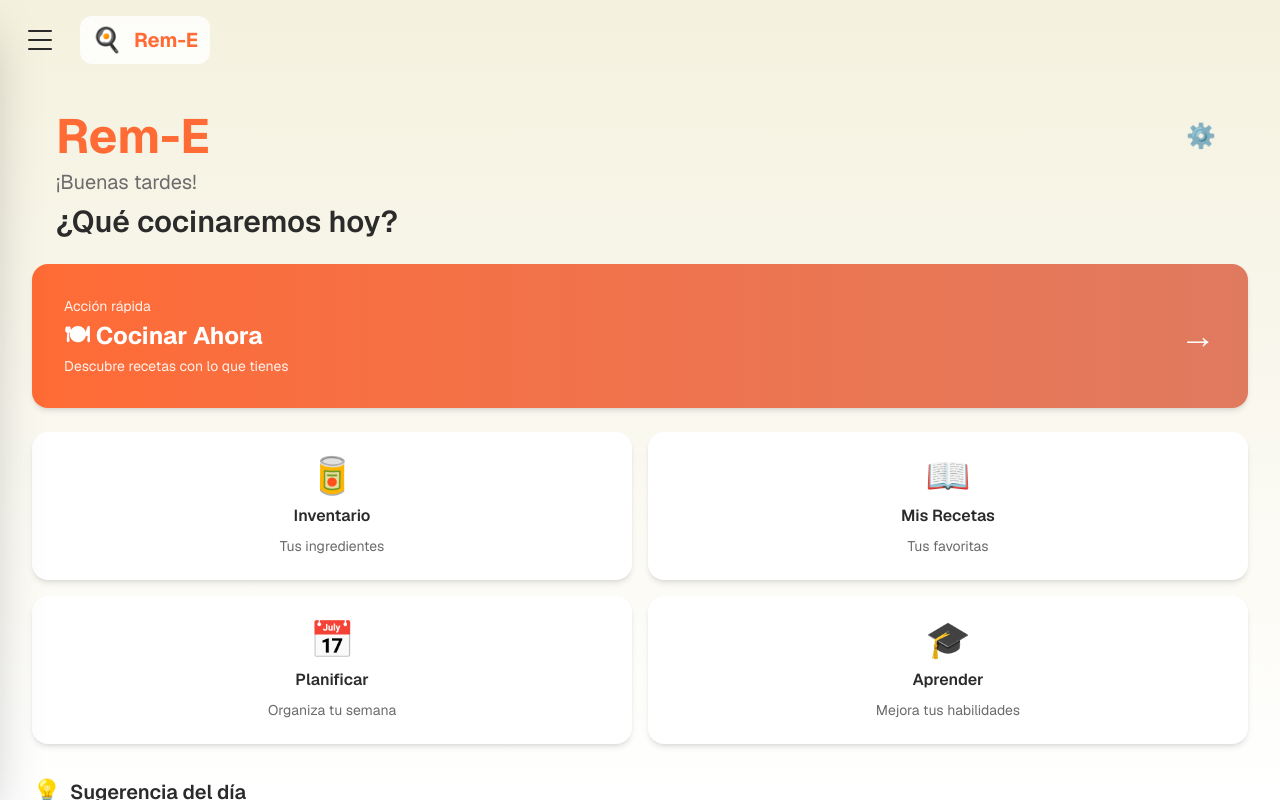
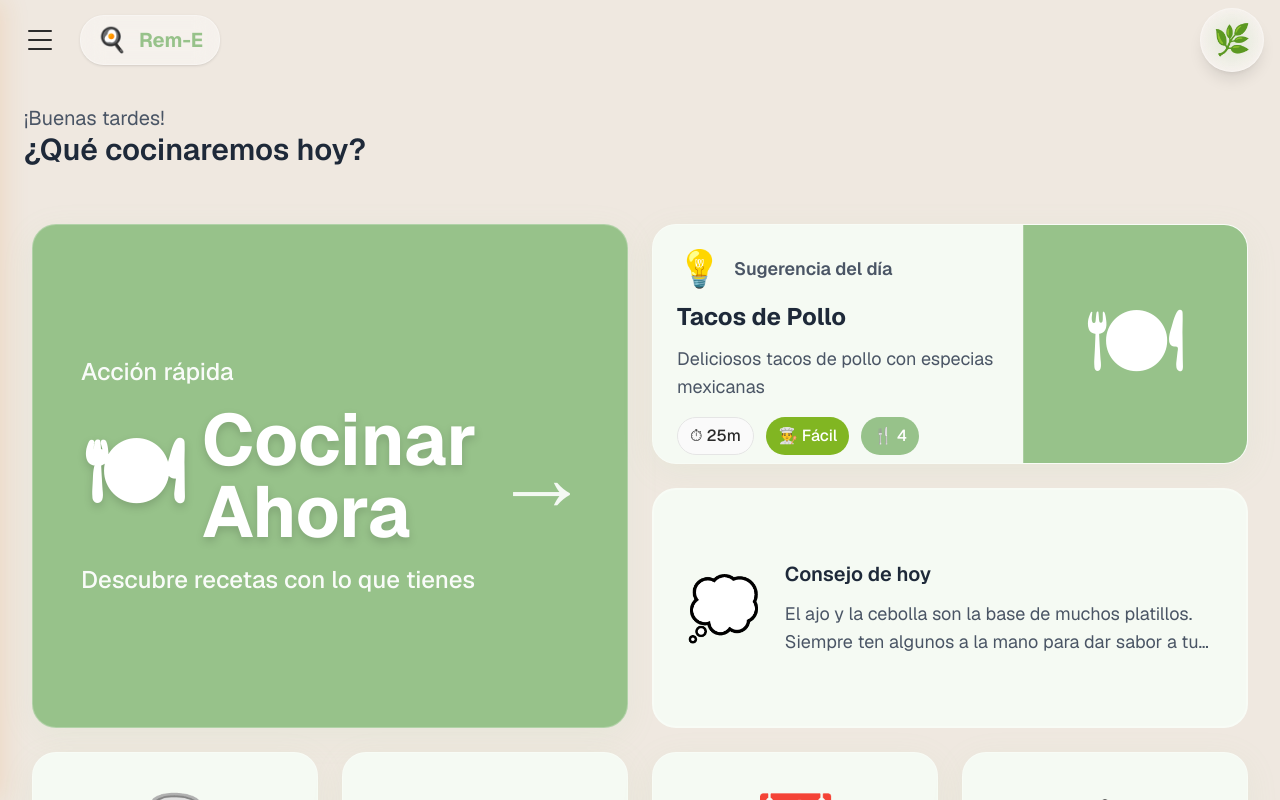
Before and after one commit to onofrela/rem-e, a Next.js app: page / in a window 1280 px wide. Built offline with nearby package versions, Linux system fonts and the light colour scheme.

Commit message:
iPad Change

```diff
--- a/app/layout.tsx
+++ b/app/layout.tsx
@@ -1,6 +1,7 @@
 import type { Metadata, Viewport } from "next";
 import { Geist, Geist_Mono } from "next/font/google";
 import "./globals.css";
+import { ThemeProvider } from "@/contexts/ThemeContext";
 
 const geistSans = Geist({
   variable: "--font-geist-sans",
@@ -41,7 +42,9 @@ export default function RootLayout({
       <body
         className={`${geistSans.variable} ${geistMono.variable} antialiased`}
       >
-        {children}
+        <ThemeProvider>
+          {children}
+        </ThemeProvider>
       </body>
     </html>
   );
--- a/app/page.tsx
+++ b/app/page.tsx
@@ -21,171 +21,166 @@ export default function Home() {
 
   return (
     <MainLayout>
-      <div className="min-h-screen pb-20 md:pb-8">
-        {/* Header Section */}
-        <div className="pt-8 pb-12 px-4 md:px-6">
-          <div className="container mx-auto max-w-4xl">
-            <div className="flex items-center justify-between mb-2 animate-fadeInDown">
-              <h1 className="text-3xl sm:text-4xl md:text-5xl font-bold text-[var(--color-primary)]">
-                Rem-E
-              </h1>
-              <Link href="/settings">
-                <button className="text-2xl p-2 hover:bg-[var(--color-surface)] rounded-full transition-colors">
-                  ⚙️
-                </button>
-              </Link>
-            </div>
-            <p className="text-lg md:text-xl text-[var(--color-text-secondary)]">
-              {greeting}
-            </p>
-            <h2 className="text-2xl md:text-3xl font-semibold mt-2 text-[var(--color-text-primary)]">
-              ¿Qué cocinaremos hoy?
-            </h2>
-          </div>
+      {/* Contenedor principal que ocupa toda la altura disponible */}
+      <div className="flex-1 flex flex-col min-h-0"> {/* clave: min-h-0 */}
+
+        {/* Compact greeting header - only on tablet+ */}
+        <div className="hidden md:block px-6 py-6 flex-shrink-0"> {/* flex-shrink-0 para que no se encoja */}
+          <p className="text-lg md:text-xl text-gray-600">{greeting}</p>
+          <h2 className="text-2xl md:text-3xl font-semibold text-gray-800">¿Qué cocinaremos hoy?</h2>
         </div>
 
-        <div className="container mx-auto max-w-4xl px-4 md:px-6 -mt-6">
-          {/* Primary Action - Cook Now */}
-          <Link href="/cook">
-            <Card
-              variant="elevated"
-              padding="lg"
-              hoverable
-              className="mb-6 bg-gradient-to-r from-[var(--color-primary)] to-[var(--color-secondary)] border-none animate-scaleIn"
-            >
-              <div className="flex items-center justify-between text-white">
+        {/* Grid Container */}
+        <div className="flex-1 p-4 md:p-6 lg:p-8 min-h-0 overflow-auto"> {/* clave: flex-1 y min-h-0 */}
+          {/* Mobile: 2-column vertical | Tablet: 4-column horizontal grid with variable sizes */}
+          <div className="grid grid-cols-2 md:grid-cols-4 auto-rows-[minmax(140px,auto)] md:auto-rows-[minmax(240px,1fr)] gap-3 md:gap-5 lg:gap-6 w-full h-full">
+
+            {/* Cook Now - 2x2 tile (Hero) */}
+            <Link href="/cook" className="col-span-2 row-span-2">
+              <Card
+                variant="elevated"
+                padding="lg"
+                hoverable
+                className="h-full animate-scaleIn flex flex-col justify-center relative overflow-hidden"
+                style={{ backgroundColor: 'var(--color-primary)' }}
+              >
+                <div className="relative flex flex-row md:flex-row items-center md:justify-between text-white h-full md:px-4">
+                  <div className="text-left md:text-left flex-1">
+                    <p className="text-sm md:text-xl lg:text-2xl opacity-95 mb-3 md:mb-4 font-medium">Acción rápida</p>
+                    <h3 className="text-4xl md:text-6xl lg:text-7xl font-bold mb-3 md:mb-4 flex items-center gap-3 md:gap-4 drop-shadow-lg">
+                      <span className="text-5xl md:text-7xl lg:text-8xl">🍽</span>
+                      <span>Cocinar Ahora</span>
+                    </h3>
+                    <p className="text-sm md:text-xl lg:text-2xl opacity-95 font-medium">
+                      Descubre recetas con lo que tienes
+                    </p>
+                  </div>
+                  <div className="text-4xl md:text-7xl lg:text-8xl mt-4 md:mt-0 md:ml-4 opacity-90">→</div>
+                </div>
+              </Card>
+            </Link>
+
+            {/* Suggestion of the Day - 2x1 tile */}
+            <Link href={`/recipes/${suggestionOfTheDay.id}`} className="col-span-2 row-span-1">
+              <Card variant="elevated" padding="none" hoverable className="h-full animate-fadeInUp stagger-5 overflow-hidden flex flex-row">
+                {/* Recipe Info */}
+                <div className="p-4 md:p-6 flex flex-col justify-between flex-1">
+                  <div>
+                    <div className="flex items-center gap-2 md:gap-3 mb-2 md:mb-3">
+                      <span className="text-2xl md:text-3xl lg:text-4xl">💡</span>
+                      <span className="text-sm md:text-base lg:text-lg font-semibold text-gray-600">
+                        Sugerencia del día
+                      </span>
+                    </div>
+                    <h4 className="text-lg md:text-xl lg:text-2xl font-bold text-gray-800 mb-2 md:mb-3">
+                      {suggestionOfTheDay.name}
+                    </h4>
+                    <p className="text-sm md:text-base lg:text-lg text-gray-600 mb-3 md:mb-4 line-clamp-2">
+                      {suggestionOfTheDay.description}
+                    </p>
+                  </div>
+
+                  <div className="flex flex-wrap gap-2 md:gap-3">
+                    <Badge variant="default" className="text-xs md:text-sm lg:text-base">
+                      ⏱ {suggestionOfTheDay.time}m
+                    </Badge>
+                    <Badge variant="success" className="text-xs md:text-sm lg:text-base">
+                      👨‍🍳 {suggestionOfTheDay.difficulty}
+                    </Badge>
+                    <Badge variant="info" className="text-xs md:text-sm lg:text-base">
+                      🍴 {suggestionOfTheDay.servings}
+                    </Badge>
+                  </div>
+                </div>
+
+                {/* Recipe Image */}
+                <div className="w-32 md:w-48 lg:w-56 flex items-center justify-center text-white text-5xl md:text-7xl lg:text-8xl flex-shrink-0 border-l border-white/20" style={{ backgroundColor: 'var(--color-primary)' }}>
+                  🍽
+                </div>
+              </Card>
+            </Link>
+
+            {/* Tip of the Day - 2x1 wide tile */}
+            <div className="col-span-2 row-span-1">
+              <Card variant="outlined" padding="lg" className="h-full animate-fadeIn flex items-center">
+                <div className="flex items-center gap-4 md:gap-6 w-full">
+                  <span className="text-4xl md:text-5xl lg:text-6xl flex-shrink-0">💭</span>
+                  <div className="flex-1 min-w-0">
+                    <h4 className="text-sm md:text-lg lg:text-xl font-semibold text-gray-800 mb-2 md:mb-3">
+                      Consejo de hoy
+                    </h4>
+                    <p className="text-sm md:text-base lg:text-lg text-gray-600 line-clamp-2">
+                      El ajo y la cebolla son la base de muchos platillos. Siempre
+                      ten algunos a la mano para dar sabor a tus comidas.
+                    </p>
+                  </div>
+                </div>
+              </Card>
+            </div>
+
+            {/* Inventory - 1x1 tile */}
+            <Link href="/inventory" className="col-span-1 row-span-1">
+              <Card variant="elevated" padding="lg" hoverable className="h-full animate-fadeInUp stagger-1 flex flex-col justify-center items-center text-center gap-2 md:gap-3">
+                <span className="text-5xl md:text-6xl lg:text-7xl">🥫</span>
                 <div>
-                  <p className="text-sm opacity-90 mb-1">Acción rápida</p>
-                  <h3 className="text-xl sm:text-2xl font-bold">🍽 Cocinar Ahora</h3>
-                  <p className="text-sm opacity-90 mt-1">
-                    Descubre recetas con lo que tienes
-                  </p>
-                </div>
-                <div className="text-3xl sm:text-4xl">→</div>
-              </div>
-            </Card>
-          </Link>
-
-          {/* Secondary Actions Grid */}
-          <div className="grid grid-cols-2 gap-3 sm:gap-4 mb-8">
-            <Link href="/inventory">
-              <Card variant="elevated" padding="md" hoverable className="h-full animate-fadeInUp stagger-1">
-                <div className="flex flex-col items-center text-center gap-2">
-                  <span className="text-3xl sm:text-4xl">🥫</span>
-                  <h3 className="text-sm sm:text-base font-semibold text-[var(--color-text-primary)]">
+                  <h3 className="text-base md:text-xl lg:text-2xl font-semibold text-gray-800">
                     Inventario
                   </h3>
-                  <p className="text-xs sm:text-sm text-[var(--color-text-secondary)]">
-                    Tus ingredientes
+                  <p className="text-sm md:text-base lg:text-lg text-gray-600 mt-1 md:mt-2">
+                    Ingredientes
                   </p>
                 </div>
               </Card>
             </Link>
 
-            <Link href="/recipes">
-              <Card variant="elevated" padding="md" hoverable className="h-full animate-fadeInUp stagger-2">
-                <div className="flex flex-col items-center text-center gap-2">
-                  <span className="text-3xl sm:text-4xl">📖</span>
-                  <h3 className="text-sm sm:text-base font-semibold text-[var(--color-text-primary)]">
+            {/* My Recipes - 1x1 tile */}
+            <Link href="/recipes" className="col-span-1 row-span-1">
+              <Card variant="elevated" padding="lg" hoverable className="h-full animate-fadeInUp stagger-2 flex flex-col justify-center items-center text-center gap-2 md:gap-3">
+                <span className="text-5xl md:text-6xl lg:text-7xl">📖</span>
+                <div>
+                  <h3 className="text-base md:text-xl lg:text-2xl font-semibold text-gray-800">
                     Mis Recetas
                   </h3>
-                  <p className="text-xs sm:text-sm text-[var(--color-text-secondary)]">
-                    Tus favoritas
+                  <p className="text-sm md:text-base lg:text-lg text-gray-600 mt-1 md:mt-2">
+                    Favoritas
                   </p>
                 </div>
               </Card>
             </Link>
 
-            <Link href="/plan">
-              <Card variant="elevated" padding="md" hoverable className="h-full animate-fadeInUp stagger-3">
-                <div className="flex flex-col items-center text-center gap-2">
-                  <span className="text-3xl sm:text-4xl">📅</span>
-                  <h3 className="text-sm sm:text-base font-semibold text-[var(--color-text-primary)]">
+            {/* Plan - 1x1 tile */}
+            <Link href="/plan" className="col-span-1 row-span-1">
+              <Card variant="elevated" padding="lg" hoverable className="h-full animate-fadeInUp stagger-3 flex flex-col justify-center items-center text-center gap-2 md:gap-3">
+                <span className="text-5xl md:text-6xl lg:text-7xl">📅</span>
+                <div>
+                  <h3 className="text-base md:text-xl lg:text-2xl font-semibold text-gray-800">
                     Planificar
                   </h3>
-                  <p className="text-xs sm:text-sm text-[var(--color-text-secondary)]">
-                    Organiza tu semana
+                  <p className="text-sm md:text-base lg:text-lg text-gray-600 mt-1 md:mt-2">
+                    Tu semana
                   </p>
                 </div>
               </Card>
             </Link>
 
-            <Link href="/learn">
-              <Card variant="elevated" padding="md" hoverable className="h-full animate-fadeInUp stagger-4">
-                <div className="flex flex-col items-center text-center gap-2">
-                  <span className="text-3xl sm:text-4xl">🎓</span>
-                  <h3 className="text-sm sm:text-base font-semibold text-[var(--color-text-primary)]">
+            {/* Learn - 1x1 tile */}
+            <Link href="/learn" className="col-span-1 row-span-1">
+              <Card variant="elevated" padding="lg" hoverable className="h-full animate-fadeInUp stagger-4 flex flex-col justify-center items-center text-center gap-2 md:gap-3">
+                <span className="text-5xl md:text-6xl lg:text-7xl">🎓</span>
+                <div>
+                  <h3 className="text-base md:text-xl lg:text-2xl font-semibold text-gray-800">
                     Aprender
                   </h3>
-                  <p className="text-xs sm:text-sm text-[var(--color-text-secondary)]">
-                    Mejora tus habilidades
+                  <p className="text-sm md:text-base lg:text-lg text-gray-600 mt-1 md:mt-2">
+                    Habilidades
                   </p>
                 </div>
               </Card>
             </Link>
+
           </div>
-
-          {/* Suggestion of the Day */}
-          <div className="mb-8 animate-fadeInUp stagger-5">
-            <div className="flex items-center gap-2 mb-4">
-              <span className="text-xl sm:text-2xl">💡</span>
-              <h3 className="text-lg sm:text-xl font-semibold text-[var(--color-text-primary)]">
-                Sugerencia del día
-              </h3>
-            </div>
-
-            <Link href={`/recipes/${suggestionOfTheDay.id}`}>
-              <Card variant="elevated" padding="none" hoverable>
-                {/* Recipe Image Placeholder */}
-                <div className="h-40 sm:h-48 bg-gradient-to-br from-[var(--color-primary)] to-[var(--color-secondary)] rounded-t-xl flex items-center justify-center text-white text-5xl sm:text-6xl">
-                  🍽
-                </div>
-
-                <div className="p-4 sm:p-6">
-                  <h4 className="text-lg sm:text-xl font-bold text-[var(--color-text-primary)] mb-2">
-                    {suggestionOfTheDay.name}
-                  </h4>
-                  <p className="text-sm sm:text-base text-[var(--color-text-secondary)] mb-4">
-                    {suggestionOfTheDay.description}
-                  </p>
-
-                  <div className="flex flex-wrap gap-2 mb-4">
-                    <Badge variant="default">
-                      ⏱ {suggestionOfTheDay.time} min
-                    </Badge>
-                    <Badge variant="success">
-                      👨‍🍳 {suggestionOfTheDay.difficulty}
-                    </Badge>
-                    <Badge variant="info">
-                      🍴 {suggestionOfTheDay.servings} porciones
-                    </Badge>
-                  </div>
-
-                  <Button variant="primary" fullWidth>
-                    Ver Receta
-                  </Button>
-                </div>
-              </Card>
-            </Link>
           </div>
-
-          {/* Quick Stats/Tips */}
-          <Card variant="outlined" padding="md" className="bg-[var(--color-accent)] animate-fadeIn">
-            <div className="flex items-start gap-3">
-              <span className="text-xl sm:text-2xl">💭</span>
-              <div>
-                <h4 className="text-sm sm:text-base font-semibold text-[var(--color-text-primary)] mb-1">
-                  Consejo de hoy
-                </h4>
-                <p className="text-xs sm:text-sm text-[var(--color-text-secondary)]">
-                  El ajo y la cebolla son la base de muchos platillos. Siempre
-                  ten algunos a la mano para dar sabor a tus comidas.
-                </p>
-              </div>
-            </div>
-          </Card>
         </div>
-      </div>
     </MainLayout>
   );
 }
--- a/components/layout/MainLayout.tsx
+++ b/components/layout/MainLayout.tsx
@@ -9,13 +9,15 @@ interface MainLayoutProps {
 
 export const MainLayout: React.FC<MainLayoutProps> = ({ children }) => {
   return (
-    <div className="grid grid-rows-[auto_1fr] h-screen bg-gradient-to-b from-[var(--color-accent)] to-[var(--color-background)]">
-      <header className="sticky top-0 z-[var(--z-fixed)]">
-        <Navbar />
-      </header>
-      <main className="overflow-auto">
-        {children}
-      </main>
+    <div className="relative h-screen overflow-hidden" style={{ backgroundColor: '#EFE8E0' }}>
+      <div className="relative h-full grid grid-rows-[80px_1fr]">
+        <header className="h-20">
+          <Navbar />
+        </header>
+        <main className="overflow-auto flex flex-col">
+          {children}
+        </main>
+      </div>
     </div>
   );
 };
--- a/components/layout/Navbar.tsx
+++ b/components/layout/Navbar.tsx
@@ -3,6 +3,7 @@
 import React, { useState, useEffect } from 'react';
 import Link from 'next/link';
 import { usePathname } from 'next/navigation';
+import { ThemeToggle } from '@/components/ui/ThemeToggle';
 
 interface NavItem {
   id: string;
@@ -48,16 +49,16 @@ export const Navbar: React.FC = () => {
 
   return (
     <>
-      {/* Header Bar with Hamburger Button and Logo */}
-      <div className="flex items-center h-20 px-4 safe-area-top">
+      {/* Header Bar with Hamburger Button and Logo - Semi-Glass */}
+      <div className="flex items-center h-20 px-4">
         {/* Hamburger Button */}
         <button
           onClick={() => setIsMenuOpen(!isMenuOpen)}
           className="
             p-3
             text-[var(--color-text-primary)]
-            hover:bg-[var(--color-surface-elevated)]/80
-            rounded-lg
+            hover:bg-white/40
+            rounded-xl
             transition-all duration-200
           "
           aria-label={isMenuOpen ? 'Cerrar menú' : 'Abrir menú'}
@@ -88,12 +89,17 @@ export const Navbar: React.FC = () => {
           </div>
         </button>
 
-        {/* Logo/Brand */}
-        <div className="flex items-center gap-3 ml-4 px-3 py-2 bg-[var(--color-surface-elevated)]/80 backdrop-blur-sm rounded-lg">
+        {/* Logo/Brand with glass effect */}
+        <div className="flex items-center gap-3 ml-4 px-4 py-2 bg-white/40 backdrop-blur-md rounded-2xl border border-white/30 shadow-sm">
           <span className="text-2xl">🍳</span>
           <span className="text-xl font-bold text-[var(--color-primary)]">
             Rem-E
           </span>
+        </div>
+
+        {/* Theme Toggle - positioned on the right */}
+        <div className="ml-auto">
+          <ThemeToggle />
         </div>
       </div>
 
@@ -111,13 +117,15 @@ export const Navbar: React.FC = () => {
         }}
       />
 
-      {/* Menu Panel - slides from left with smooth animation */}
+      {/* Menu Panel - slides from left with glass effect */}
       <nav
         className={`
           fixed top-0 left-0 bottom-0 z-[var(--z-modal)]
           w-80 max-w-[85vw]
-          bg-[var(--color-surface-elevated)]
-          shadow-2xl
+          bg-white/70
+          backdrop-blur-2xl
+          border-r border-white/30
+          shadow-[4px_0_24px_rgba(230,126,34,0.15)]
           transition-transform duration-300 ease-in-out
           ${isMenuOpen ? 'translate-x-0' : '-translate-x-full'}
           safe-area-left safe-area-top safe-area-bottom
@@ -142,7 +150,7 @@ export const Navbar: React.FC = () => {
             </div>
             <button
               onClick={() => setIsMenuOpen(false)}
-              className="text-[var(--color-text-secondary)] hover:text-[var(--color-text-primary)] transition-colors p-2 rounded-lg hover:bg-[var(--color-surface)]"
+              className="text-[var(--color-text-secondary)] hover:text-[var(--color-text-primary)] transition-colors p-2 rounded-xl hover:bg-white/30"
               aria-label="Cerrar menú"
             >
               <svg
@@ -172,12 +180,12 @@ export const Navbar: React.FC = () => {
                   className={`
                     flex items-center gap-4
                     px-4 py-4
-                    rounded-xl
+                    rounded-2xl
                     transition-all duration-200
                     ${
                       active
-                        ? 'bg-[var(--color-primary)] text-white shadow-md'
-                        : 'text-[var(--color-text-secondary)] hover:bg-[var(--color-surface)] hover:text-[var(--color-text-primary)]'
+                        ? 'bg-[var(--color-primary)] text-white shadow-lg backdrop-blur-sm'
+                        : 'text-[var(--color-text-secondary)] hover:bg-white/40 hover:text-[var(--color-text-primary)] hover:backdrop-blur-sm'
                     }
                   `}
                   style={{
--- a/components/ui/Card.tsx
+++ b/components/ui/Card.tsx
@@ -1,7 +1,7 @@
 import React from 'react';
 
 export interface CardProps extends React.HTMLAttributes<HTMLDivElement> {
-  variant?: 'default' | 'elevated' | 'outlined';
+  variant?: 'default' | 'elevated' | 'outlined' | 'glass';
   padding?: 'none' | 'sm' | 'md' | 'lg';
   hoverable?: boolean;
 }
@@ -19,14 +19,29 @@ export const Card = React.forwardRef<HTMLDivElement, CardProps>(
     ref
   ) => {
     const baseStyles = `
-      rounded-xl
-      transition-all duration-200
+      rounded-2xl
+      transition-all duration-300
     `;
 
     const variantStyles = {
-      default: 'bg-[var(--color-surface)] border border-[var(--color-border)]',
-      elevated: 'bg-[var(--color-surface-elevated)] shadow-md',
-      outlined: 'bg-transparent border-2 border-[var(--color-border)]',
+      default: 'bg-[var(--color-primary-light)] border border-[var(--color-border)]',
+      elevated: `
+        bg-[var(--color-primary-light)]
+        backdrop-blur-[var(--glass-blur)]
+        border border-[var(--glass-border)]
+        shadow-[0_8px_32px_var(--glass-shadow)]
+      `,
+      outlined: `
+        bg-[var(--color-primary-light)]
+        backdrop-blur-[var(--glass-blur)]
+        border-2 border-[var(--glass-border)]
+      `,
+      glass: `
+        bg-[var(--color-primary-light)]
+        backdrop-blur-[var(--glass-blur)]
+        border border-[var(--glass-border)]
+        shadow-[0_8px_32px_var(--glass-shadow)]
+      `,
     };
 
     const paddingStyles = {
@@ -37,7 +52,11 @@ export const Card = React.forwardRef<HTMLDivElement, CardProps>(
     };
 
     const hoverStyles = hoverable
-      ? 'hover:shadow-lg hover:scale-[1.02] cursor-pointer'
+      ? `hover:bg-[var(--glass-bg-hover)]
+         hover:shadow-[0_12px_40px_var(--glass-shadow)]
+         hover:scale-[1.02]
+         hover:border-white/40
+         cursor-pointer`
       : '';
 
     return (
--- /dev/null
+++ b/components/ui/ThemeToggle.tsx
@@ -0,0 +1,34 @@
+'use client';
+
+import React from 'react';
+import { useTheme } from '@/contexts/ThemeContext';
+
+export const ThemeToggle: React.FC = () => {
+  const { theme, toggleTheme } = useTheme();
+
+  return (
+    <button
+      onClick={toggleTheme}
+      className="relative w-14 h-14 md:w-16 md:h-16 rounded-full bg-white/40 backdrop-blur-md border border-white/30 shadow-lg hover:shadow-xl transition-all duration-300 hover:scale-105 active:scale-95 flex items-center justify-center"
+      aria-label="Toggle theme"
+      title={`Switch to ${theme === 'green' ? 'orange' : 'green'} theme`}
+    >
+      {/* Animated background indicator */}
+      <div
+        className="absolute inset-0 rounded-full transition-all duration-500"
+        style={{
+          background: theme === 'green'
+            ? 'radial-gradient(circle, rgba(171, 211, 159, 0.3) 0%, transparent 70%)'
+            : 'radial-gradient(circle, rgba(250, 133, 2, 0.3) 0%, transparent 70%)'
+        }}
+      />
+
+      {/* Icon container with rotation animation */}
+      <div className="relative text-2xl md:text-3xl transition-transform duration-500" style={{
+        transform: theme === 'green' ? 'rotate(0deg)' : 'rotate(180deg)'
+      }}>
+        {theme === 'green' ? '🌿' : '🍊'}
+      </div>
+    </button>
+  );
+};
--- /dev/null
+++ b/contexts/ThemeContext.tsx
@@ -0,0 +1,51 @@
+'use client';
+
+import React, { createContext, useContext, useState, useEffect } from 'react';
+
+type Theme = 'green' | 'orange';
+
+interface ThemeContextType {
+  theme: Theme;
+  toggleTheme: () => void;
+  setTheme: (theme: Theme) => void;
+}
+
+const ThemeContext = createContext<ThemeContextType | undefined>(undefined);
+
+export const ThemeProvider: React.FC<{ children: React.ReactNode }> = ({ children }) => {
+  const [theme, setThemeState] = useState<Theme>('green');
+
+  useEffect(() => {
+    // Load theme from localStorage on mount
+    const savedTheme = localStorage.getItem('app-theme') as Theme;
+    if (savedTheme && (savedTheme === 'green' || savedTheme === 'orange')) {
+      setThemeState(savedTheme);
+      document.documentElement.setAttribute('data-theme', savedTheme);
+    }
+  }, []);
+
+  const setTheme = (newTheme: Theme) => {
+    setThemeState(newTheme);
+    localStorage.setItem('app-theme', newTheme);
+    document.documentElement.setAttribute('data-theme', newTheme);
+  };
+
+  const toggleTheme = () => {
+    const newTheme = theme === 'green' ? 'orange' : 'green';
+    setTheme(newTheme);
+  };
+
+  return (
+    <ThemeContext.Provider value={{ theme, toggleTheme, setTheme }}>
+      {children}
+    </ThemeContext.Provider>
+  );
+};
+
+export const useTheme = () => {
+  const context = useContext(ThemeContext);
+  if (context === undefined) {
+    throw new Error('useTheme must be used within a ThemeProvider');
+  }
+  return context;
+};
```
Also changed, not shown: styles/theme.css (+61 -11 lines).
